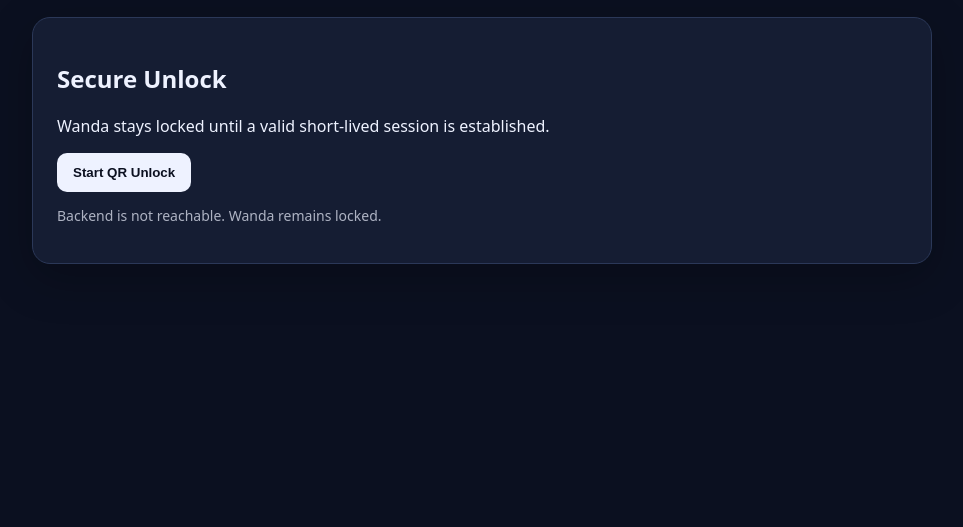
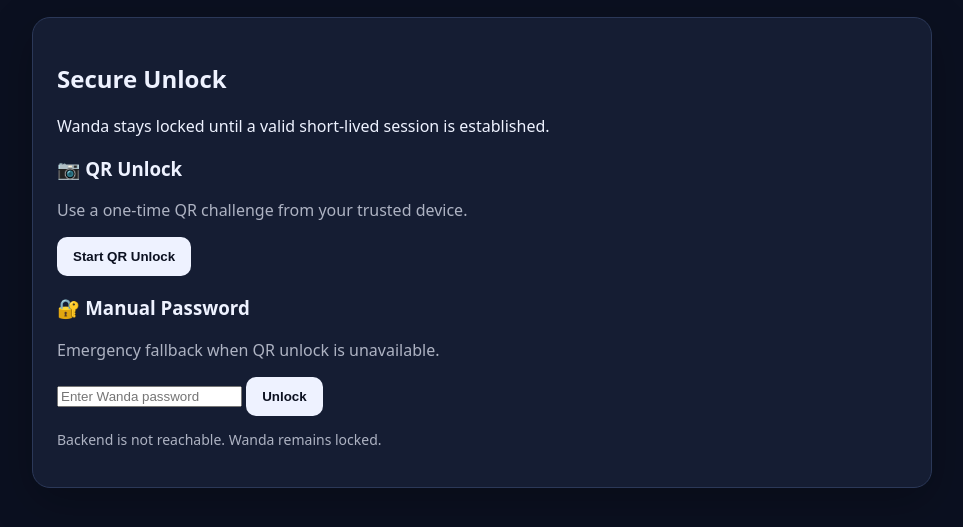
Before and after one commit to lalabellabh/Wanda, a website: page index.html in a window 1280 px wide. Shown: the part 159-686 px from the top of the page, without its empty margins (158-1121 px from the left). Drawn offline with Linux system fonts and the light colour scheme; no server answers.

Commit message:
Add manual password unlock fallback

```diff
--- a/index.html
+++ b/index.html
@@ -23,11 +23,28 @@
     <section id="unlockPanel" class="card">
       <h2>Secure Unlock</h2>
       <p>Wanda stays locked until a valid short-lived session is established.</p>
-      <button id="startUnlock" type="button">Start QR Unlock</button>
-      <div id="qrScanner" class="scanner hidden">
-        <video id="qrVideo" playsinline muted></video>
-        <p class="muted">Scan the one-time Wanda QR challenge.</p>
+
+      <div class="unlock-options">
+        <div class="unlock-option">
+          <h3>📷 QR Unlock</h3>
+          <p class="muted">Use a one-time QR challenge from your trusted device.</p>
+          <button id="startUnlock" type="button">Start QR Unlock</button>
+          <div id="qrScanner" class="scanner hidden">
+            <video id="qrVideo" playsinline muted></video>
+            <p class="muted">Scan the one-time Wanda QR challenge.</p>
+          </div>
+        </div>
+
+        <div class="unlock-option">
+          <h3>🔐 Manual Password</h3>
+          <p class="muted">Emergency fallback when QR unlock is unavailable.</p>
+          <form id="passwordForm" class="password-bar">
+            <input id="wandaPassword" type="password" autocomplete="current-password" minlength="15" maxlength="1024" placeholder="Enter Wanda password" aria-label="Wanda manual password">
+            <button type="submit">Unlock</button>
+          </form>
+        </div>
       </div>
+
       <p id="securityMessage" class="status" role="status">No active session.</p>
     </section>
 
```
